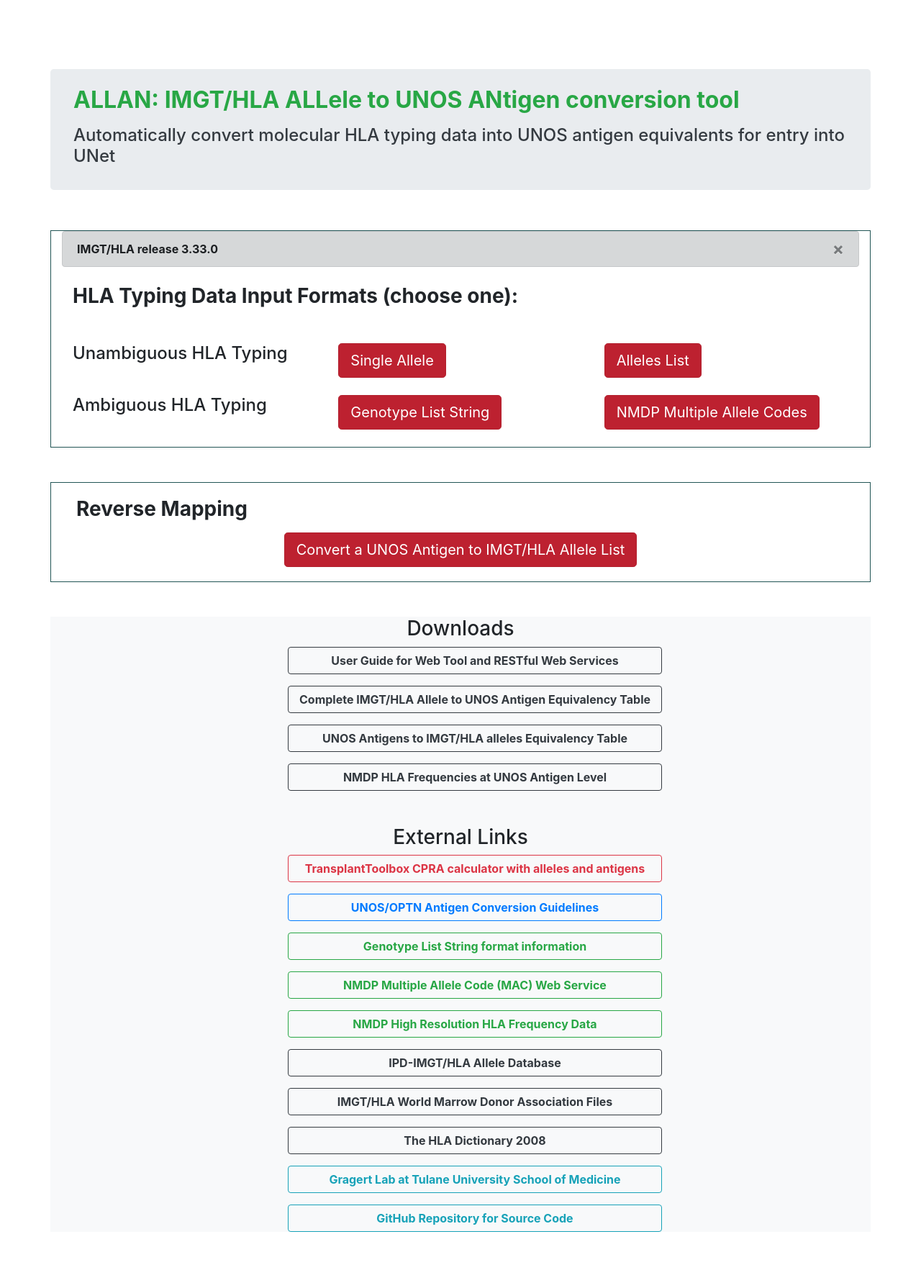
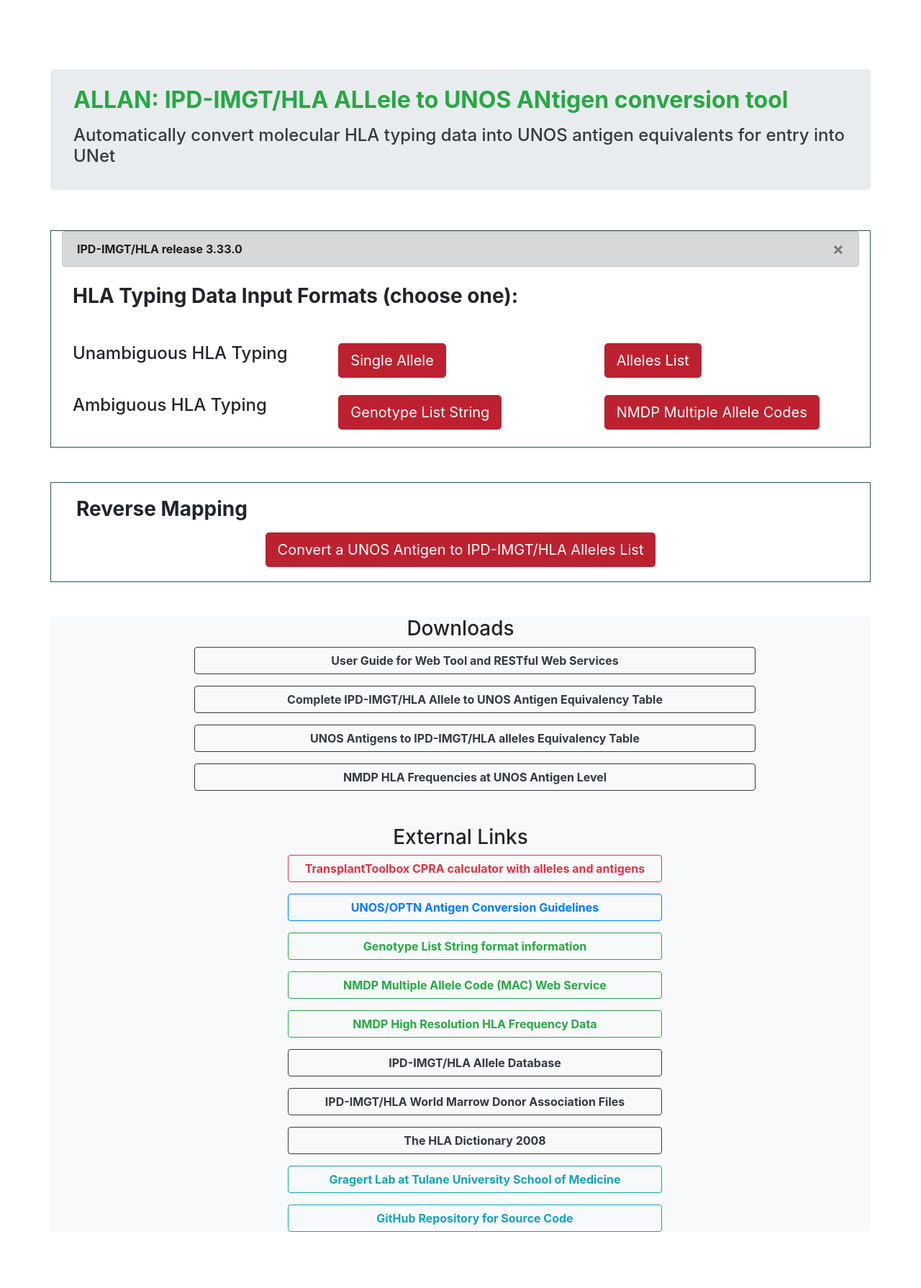
Before and after one commit to lgragert/hla-who-to-unos, a Django app: page / in a window 1280 px wide. Shown: the part 112-1902 px from the top of the page at 72% size. Run offline with Django 3.2, Linux system fonts and the light colour scheme; some libraries are stand-ins or nearby versions.

Commit message:
HTML templates edited to change IMGT/HLA to IPD-IMGT/HLA

```diff
--- a/conversion_tool/templates/allele.html
+++ b/conversion_tool/templates/allele.html
@@ -61,7 +61,7 @@
 	<h2 class="container text-danger text-center font-weight-bold  mt-5 mb-5" > High Resolution Allele </h2>
 
 <div class="container">
-    <p class="container jumbotron pt-4 pb-4 lead" > Enter a single IMGT/HLA allele in the text box and click on "Convert" to map the allele to UNOS antigen and their Bw4 or Bw6 epitopes. Allele entered should be resolved to specific HLA protein field (2nd field) or fully resolved (full IMGT/HLA allele name). Protein expression specifying characters ("L", "N", "S", "Q") can be used. Characters that specify antigen recognition domain equivalents (“G”, “P”, “g") can also be used. HLA loci supported are A, B, C, DRB1, DQA1, DQB1, DRB3/4/5. </p>
+    <p class="container jumbotron pt-4 pb-4 lead" > Enter a single IPD-IMGT/HLA allele in the text box and click on "Convert" to map the allele to UNOS antigen and their Bw4 or Bw6 epitopes. Allele entered should be resolved to specific HLA protein field (Two-field) or fully resolved (full IPD-IMGT/HLA allele name). Protein expression specifying characters ("L", "N", "S", "Q") can be used. Characters that specify antigen recognition domain equivalents (“G”, “P”, “g") can also be used. HLA loci supported are A, B, C, DRB1, DQA1, DQB1, DRB3/4/5. </p>
 
         <form class= " text-center mt-5" action="{% url 'convert' %}" >
             {% csrf_token %}
--- a/conversion_tool/templates/allele_codes.html
+++ b/conversion_tool/templates/allele_codes.html
@@ -64,7 +64,7 @@
 <h2 class="container text-danger text-center font-weight-bold mt-5 mb-5"> NMDP Multiple Allele codes  </h2>
 
 <div>
-    <p class="container jumbotron pt-4 pb-4 lead"> Enter a list of NMDP Multiple Allele Codes (MAC) of IMGT/HLA alleles in the text box, select the subject's race/ethnic category, and click on "Convert" to map the alleles to their most probable UNOS antigens and their Bw4 or Bw6 epitopes. Alleles entered should be resolved to specific HLA protein field (2nd field) or fully resolved (full IMGT/HLA allele name). Protein expression specifying characters ("L", "N", "S", "Q") can be used. Characters that specify antigen recognition domain equivalents (“G”, “P”, “g") can also be used. The list of NMDP allele codes can be delimited by spaces, tabs, or commas.Population-specific HLA frequencies from NMDP are used to assign the most probable UNOS antigen equivalents given the ambiguous HLA typing. HLA loci supported are A, B, C, DRB1, DQB1, DRB3/4/5.</p>
+    <p class="container jumbotron pt-4 pb-4 lead"> Enter a list of NMDP Multiple Allele Codes (MAC) of IPD-IMGT/HLA alleles in the text box, select the subject's race/ethnic category, and click on "Convert" to map the alleles to their most probable UNOS antigens and their Bw4 or Bw6 epitopes. Alleles entered should be resolved to specific HLA protein field (Two-field) or fully resolved (full IPD-IMGT/HLA allele name). Protein expression specifying characters ("L", "N", "S", "Q") can be used. Characters that specify antigen recognition domain equivalents (“G”, “P”, “g") can also be used. The list of NMDP allele codes can be delimited by spaces, tabs, or commas. Population-specific HLA frequencies from NMDP are used to assign the most probable UNOS antigen equivalents given the ambiguous HLA typing. HLA loci supported are A, B, C, DRB1, DQB1, DRB3/4/5.</p>
 
     <form class="container text-center text-primary mt-5" action="{% url 'convert_4' %}" method="get">
             {% csrf_token %}
--- a/conversion_tool/templates/allele_list.html
+++ b/conversion_tool/templates/allele_list.html
@@ -59,7 +59,7 @@
     <h2 class="container text-danger text-center font-weight-bold mt-5 mb-5" > High Resolution Alleles List  </h2>
 
 <div class="container">
-    <p class="container jumbotron pt-4 pb-4 lead"> Enter a list of IMGT/HLA alleles in the text box and click on "Convert" to map the alleles to UNOS antigens and their Bw4 or Bw6 epitopes. Alleles entered should be resolved to specific HLA protein field (2nd field) or fully resolved (full IMGT/HLA allele name). Protein expression specifying characters ("L", "N", "S", "Q") can be used. Characters that specify antigen recognition domain equivalents (“G”, “P”, “g") can also be used. The list can be delimited by spaces, tabs, or commas. HLA loci supported are A, B, C, DRB1, DQA1, DQB1, DRB3/4/5.</p>
+    <p class="container jumbotron pt-4 pb-4 lead"> Enter a list of IPD-IMGT/HLA alleles in the text box and click on "Convert" to map the alleles to UNOS antigens and their Bw4 or Bw6 epitopes. Alleles entered should be resolved to specific HLA protein field (Two-field) or fully resolved (full IPD-IMGT/HLA allele name). Protein expression specifying characters ("L", "N", "S", "Q") can be used. Characters that specify antigen recognition domain equivalents (“G”, “P”, “g") can also be used. The list can be delimited by spaces, tabs, or commas. HLA loci supported are A, B, C, DRB1, DQA1, DQB1, DRB3/4/5.</p>
     <form class="mt-5 text-center" action="{% url 'convert_2' %}" >
 
         <textarea name = "userinput", rows = "5", cols = "50" >A*02:301N B*42:08 C*03:04:01:08 DQB1*03:241 DRB5*01:07</textarea>
--- a/conversion_tool/templates/allele_rejection.html
+++ b/conversion_tool/templates/allele_rejection.html
@@ -68,7 +68,7 @@
     <div class="container mt-5">
 
 
-        <h3 class="container jumbotron font-weight-bold text-center text-danger"> CHECK IF THE ALLELE IS IMGT/HLA ALLELE </h3>
+        <h3 class="container jumbotron font-weight-bold text-center text-danger"> CHECK IF THE ALLELE IS IPD-IMGT/HLA ALLELE </h3>
 
 
     </div>
--- a/conversion_tool/templates/convert.html
+++ b/conversion_tool/templates/convert.html
@@ -61,7 +61,7 @@
 <body>
 
 
-    <h2 class="display container text-danger text-center table-stripped mb-5 mt-5"> Antigen Mapping for IMGT/HLA Allele</h2>
+    <h2 class="display container text-danger text-center table-stripped mb-5 mt-5"> Antigen Mapping for IPD-IMGT/HLA Allele</h2>
     <div class="container mt-5">
 
 
--- a/conversion_tool/templates/convert_2.html
+++ b/conversion_tool/templates/convert_2.html
@@ -59,7 +59,7 @@
 
 
 <body>
-    <h2 class="container text-danger font-weight-bold text-center  mt-5 mb-5"> Antigen mapping for list of IMGT/HLA alleles</h2>
+    <h2 class="container text-danger font-weight-bold text-center  mt-5 mb-5"> Antigen mapping for list of IPD-IMGT/HLA alleles</h2>
 
     <div class="container mt-5 mb-5">
 
--- a/conversion_tool/templates/convert_5.html
+++ b/conversion_tool/templates/convert_5.html
@@ -58,7 +58,7 @@
 <body>
 
     <div class="container mt-5">
-        <h2 class="text-danger text-center font-weight-bold mt-5 mb-5"> IMGT/HLA Alleles Mapped to {{uinput}} UNOS Antigen</h2>
+        <h2 class="text-danger text-center font-weight-bold mt-5 mb-5"> IPD-IMGT/HLA Alleles Mapped to {{uinput}} UNOS Antigen</h2>
             <div class="container mt-5 text-center text-danger">
                 <div class="text-center input-group">
                     <input type="text"  style="width: 400px;" class="form-control" value= "{{alleles_returned}}" id="myInput">
--- a/conversion_tool/templates/convert_5_reserved.html
+++ b/conversion_tool/templates/convert_5_reserved.html
@@ -60,7 +60,7 @@
 
     <div class="container mt-5">
 
-        <h2 class="text-danger text-center font-weight-bold mt-5 mb-5"> IMGT/HLA alleles mapped to {{uinput}} UNOS antigen</h2>
+        <h2 class="text-danger text-center font-weight-bold mt-5 mb-5"> IPD-IMGT/HLA alleles mapped to {{uinput}} UNOS antigen</h2>
 
 
             <div class="jumbotron container">
--- a/conversion_tool/templates/gl_string.html
+++ b/conversion_tool/templates/gl_string.html
@@ -60,7 +60,7 @@
     <h2 class="container text-danger text-center font-weight-bold mt-5 mb-5"> Genotype List String </h2>
 
 <div>
-    <p class="container jumbotron pt-4 pb-4 lead" > Enter a Genotype List (GL) String of IMGT/HLA alleles in the text box, select the subject's race/ethnic category, and click on "Convert" to map the alleles to their most probable UNOS antigens and their Bw4 or Bw6 epitopes. Alleles entered should be resolved to specific HLA protein field (2nd field) or fully resolved (full IMGT/HLA allele name). Protein expression specifying characters ("L", "N", "S", "Q") can be used. Characters that specify antigen recognition domain equivalents (“G”, “P”, “g") can also be used. Population-specific HLA frequencies from NMDP are used to assign the most probable UNOS antigen equivalents given the ambiguous HLA typing. HLA loci supported are A, B, C, DRB1, DQB1, DRB3/4/5. </p>
+    <p class="container jumbotron pt-4 pb-4 lead" > Enter a Genotype List (GL) String of IPD-IMGT/HLA alleles in the text box, select the subject's race/ethnic category, and click on "Convert" to map the alleles to their most probable UNOS antigens and their Bw4 or Bw6 epitopes. Alleles entered should be resolved to specific HLA protein field (Two-field) or fully resolved (full IPD-IMGT/HLA allele name). Protein expression specifying characters ("L", "N", "S", "Q") can be used. Characters that specify antigen recognition domain equivalents (“G”, “P”, “g") can also be used. Population-specific HLA frequencies from NMDP are used to assign the most probable UNOS antigen equivalents given the ambiguous HLA typing. HLA loci supported are A, B, C, DRB1, DQB1, DRB3/4/5. </p>
 
     <form class="container text-center text-primary mt-5" action="{% url 'convert_3' %}" method="get">
        <textarea name = "userinput1" rows = "5" cols = "80" >A*02:01g+A*26:01g|A*02:55+A*26:07^C*05:01g+C*01:02g^B*15:01/B*15:02/B*15:03/B*15:04+B*27:05g^DRB1*12:01g+DRB1*01:01^DQB1*03:01g+DQB1*05:01</textarea>
--- a/conversion_tool/templates/home.html
+++ b/conversion_tool/templates/home.html
@@ -60,7 +60,7 @@
 <br>
 <body>
   <div class="container jumbotron pt-4 pb-4 mt-5">
-    <h2 class="text-success font-weight-bold">  ALLAN: IMGT/HLA ALLele to UNOS ANtigen conversion tool </h2>
+    <h2 class="text-success font-weight-bold">  ALLAN: IPD-IMGT/HLA ALLele to UNOS ANtigen conversion tool </h2>
 
 
         <h4 class="text-dark mt-3"> Automatically convert molecular HLA typing data into UNOS antigen equivalents for entry into UNet </h4>
@@ -70,7 +70,7 @@
     <div class="container pb-4 mb-5" style="border:1px solid #255">
 
       <div class="alert alert-dark alert-dismissible fade show" role="alert">
-  <strong>IMGT/HLA release 3.33.0 </strong>
+  <strong>IPD-IMGT/HLA release 3.33.0 </strong>
   <button type="button" class="close" data-dismiss="alert" aria-label="Close">
     <span aria-hidden="true">&times;</span>
   </button>
@@ -103,7 +103,7 @@
 <div class="container"  style="border:1px solid #255">
   <div class="card-body text-center">
     <h3 class="font-weight-bold text-left mb-3"> Reverse Mapping </h3>
-    <a  class="btn btn-danger  active btn-lg" href="{% url 'reverse' %}"  > Convert a UNOS Antigen to IMGT/HLA Allele List </a>
+    <a  class="btn btn-danger  active btn-lg" href="{% url 'reverse' %}"  > Convert a UNOS Antigen to IPD-IMGT/HLA Alleles List </a>
     </div>
   </div>
 
@@ -114,19 +114,19 @@
 <div class="col-sm text-center"> <h3> Downloads</h3>
 
     <ul>
-      <a class="col-sm btn w-50 btn-outline-dark btn-md font-weight-bold" href="{% static "images/ALLAN_users_guide.pdf" %}" > User Guide for Web Tool and RESTful Web Services</a>
+      <a class="col-sm btn w-75 btn-outline-dark btn-md font-weight-bold" href="{% static "images/ALLAN_users_guide.pdf" %}" > User Guide for Web Tool and RESTful Web Services</a>
     </ul>
 
     <ul>
-      <a class="col-sm btn w-50 btn-outline-dark btn-md font-weight-bold" href="{% static "images/UNOS_conversion_table.csv" %}" > Complete IMGT/HLA Allele to    UNOS Antigen Equivalency Table </a>
+      <a class="col-sm btn w-75 btn-outline-dark btn-md font-weight-bold" href="{% static "images/UNOS_conversion_table.csv" %}" > Complete IPD-IMGT/HLA Allele to  UNOS Antigen Equivalency Table </a>
     </ul>
 
     <ul>
-      <a class="col-sm btn w-50 btn-outline-dark btn-md font-weight-bold" href="{% static "images/UNOS_antigens_to_alleles.csv" %}" >  UNOS Antigens to IMGT/HLA alleles Equivalency Table </a>
+      <a class="col-sm btn w-75 btn-outline-dark btn-md font-weight-bold" href="{% static "images/UNOS_antigens_to_alleles.csv" %}" >  UNOS Antigens to IPD-IMGT/HLA alleles Equivalency Table </a>
     </ul>
 
     <ul>
-      <a class="col-sm btn w-50 btn-outline-dark btn-md font-weight-bold" href="{% static "images/Antigen_frequencies_26_pops.xlsx" %}" >  NMDP HLA Frequencies at UNOS Antigen Level </a>
+      <a class="col-sm btn w-75 btn-outline-dark btn-md font-weight-bold" href="{% static "images/Antigen_frequencies_26_pops.xlsx" %}" >  NMDP HLA Frequencies at UNOS Antigen Level </a>
     </ul>
 
     </div>
@@ -158,7 +158,7 @@
       </ul>
 
       <ul>
-        <a class="col-sm btn w-50 btn-outline-dark  btn-md font-weight-bold" href="http://hla.alleles.org/wmda/" > IMGT/HLA World Marrow Donor Association Files </a>
+        <a class="col-sm btn w-50 btn-outline-dark  btn-md font-weight-bold" href="http://hla.alleles.org/wmda/" > IPD-IMGT/HLA World Marrow Donor Association Files </a>
       </ul>
 
       <ul>
@@ -222,7 +222,7 @@
       <a href="https://www.anthonynolan.org/" >
         <img class="mr-4" id="unos_logo" src="{% static "images/anthany_nolan_logo.png" %}", width="400", height="100"> </a>
         <br>
-        <h5 class="mt-5"> HLA Informatics Group at Anthony Nolan Trust (IMGT/HLA Database)   </h5>
+        <h5 class="mt-5"> HLA Informatics Group at Anthony Nolan Trust (IPD-IMGT/HLA Database)   </h5>
     </div>
     <div class="carousel-item text-center ">
       <a href="http://www.immucor.com/en-us/Pages/Main-Page.aspx" >
--- a/conversion_tool/templates/reverse.html
+++ b/conversion_tool/templates/reverse.html
@@ -57,10 +57,10 @@
 <body>
 
 
-	<h2 class="container text-danger text-center font-weight-bold  mt-5 mb-5" > UNOS Antigen to IMGT/HLA Alleles Mapping </h2>
+	<h2 class="container text-danger text-center font-weight-bold  mt-5 mb-5" > UNOS Antigen to IPD-IMGT/HLA Alleles Mapping </h2>
 
 <div class="container">
-    <p class="container jumbotron pt-4 pb-4 lead" > Enter a UNOS antigen in the text box and click on "Convert" to map the antigen to IMGT/HLA alleles. </p>
+    <p class="container jumbotron pt-4 pb-4 lead" > Enter a UNOS antigen in the text box and click on "Convert" to map the antigen to IPD-IMGT/HLA alleles. </p>
 
         <form class= " text-center mt-5" action="{% url 'convert_5' %}" >
             {% csrf_token %}
```
Also changed, not shown: 1 other file.
